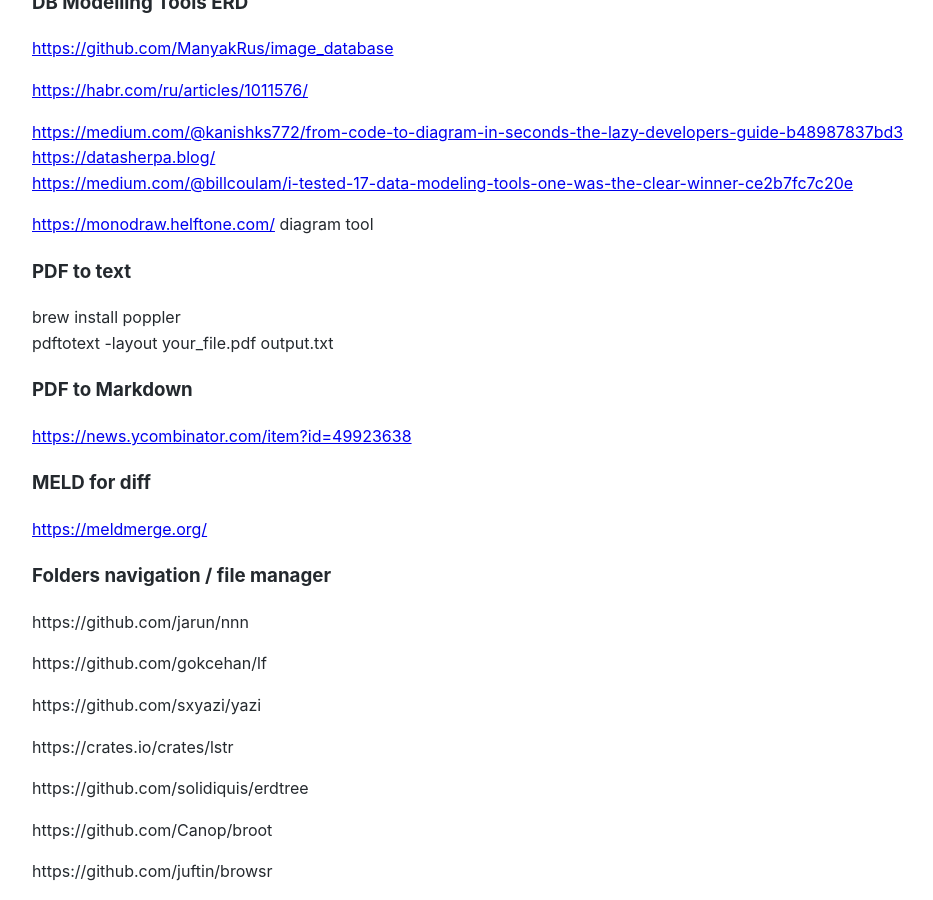
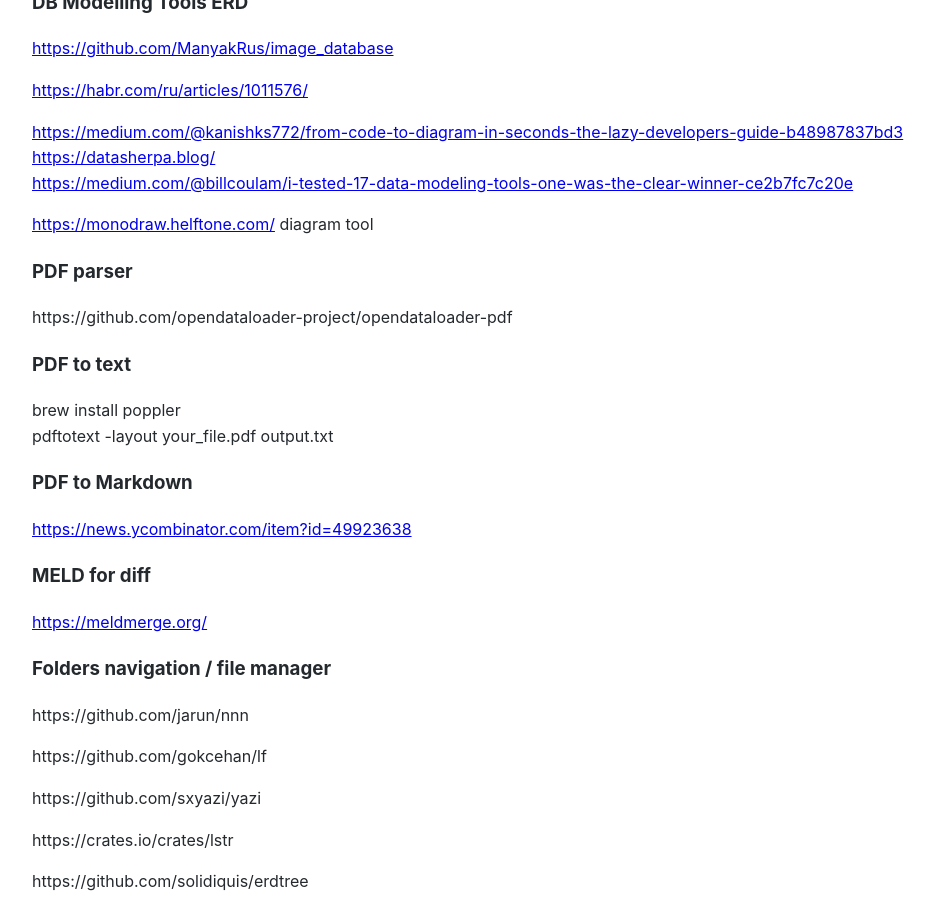
Before and after one commit to Michael-Lubinsky/michael-lubinsky.github.com, a Jekyll site: the page built from linux/programs.md, in a window 1280 px wide and 900 px high, scrolled down 2192 px. Shown: the whole window, without its empty margins (158-1091 px from the left). Built offline with Jekyll 4.4.1, drawn with Linux system fonts in a browser that asks for light colours; our own code applies the rules of GitHub Pages for plain Markdown files.

Commit message:
Update programs.md

```diff
--- a/linux/programs.md
+++ b/linux/programs.md
@@ -108,6 +108,9 @@
 
 <https://monodraw.helftone.com/> diagram tool
 
+### PDF parser
+https://github.com/opendataloader-project/opendataloader-pdf
+
 ### PDF to text
 brew install poppler
 pdftotext -layout your_file.pdf output.txt
```
